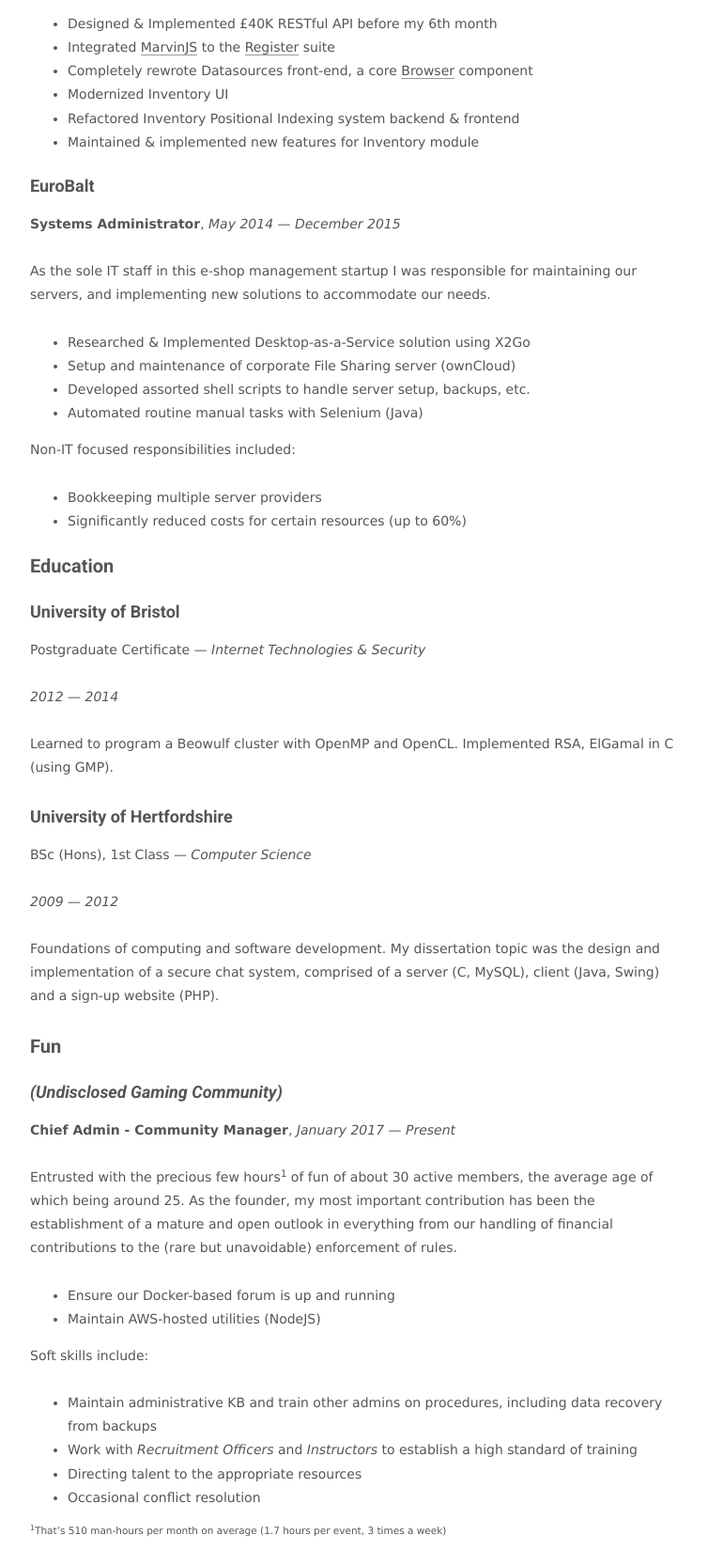
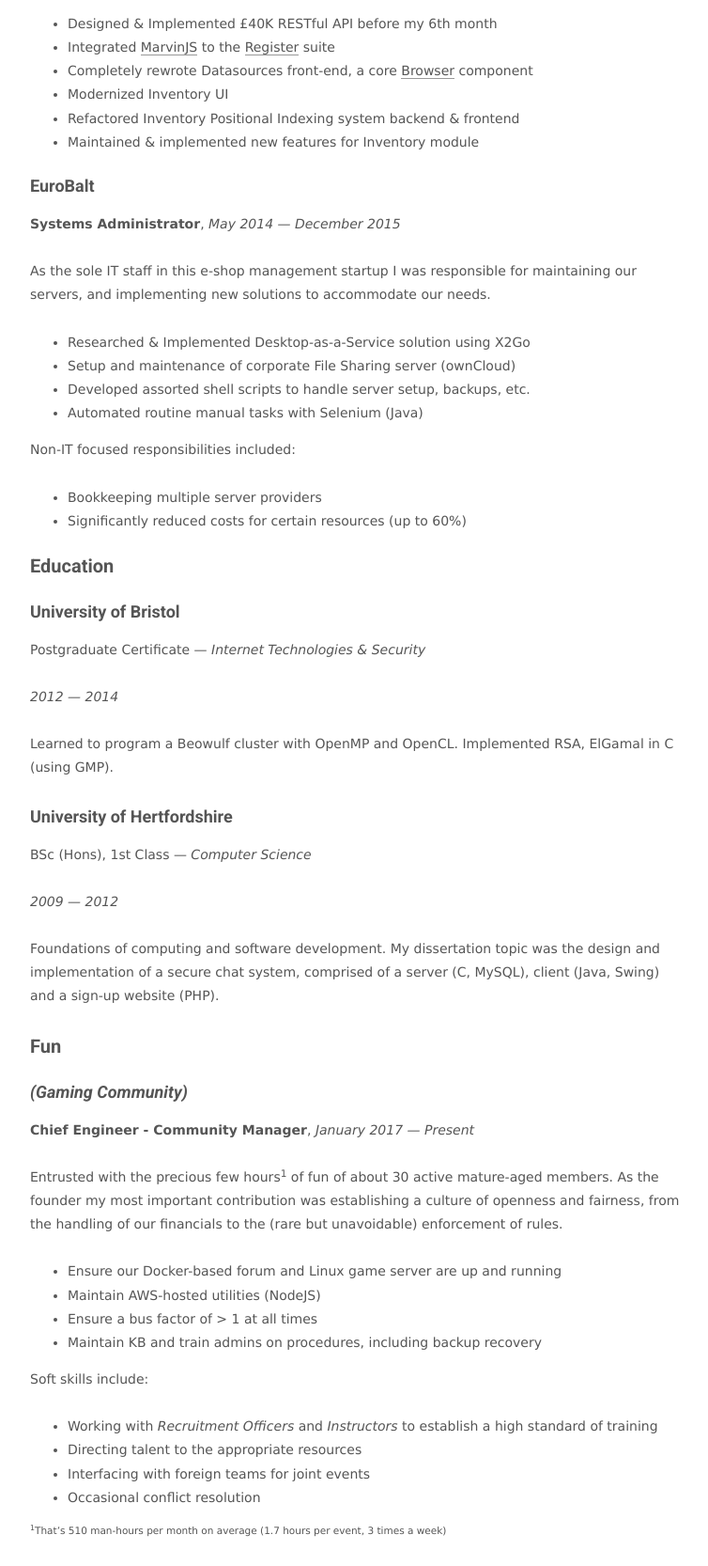
Before and after one commit to aklin/aklin.github.io, a Jekyll site: the page built from cv.md, in a window 1280 px wide, cut to the strip 705-2371 px from the top of the page. Shown: the whole strip at 94% size, without its empty margins (258-1012 px from the left). Built offline with Jekyll 4.4.1, drawn with Linux system fonts in a browser that asks for light colours.

Commit message:
Fix 'Fun' section

```diff
--- a/cv.md
+++ b/cv.md
@@ -65,21 +65,23 @@
 
 ## Fun
 
-### _(Undisclosed Gaming Community)_
+### _(Gaming Community)_
 
-**Chief Admin - Community Manager**, _January 2017 --- Present_
+**Chief Engineer - Community Manager**, _January 2017 --- Present_
 
-Entrusted with the precious few hours<sup>1</sup> of fun of about 30 active members, the average age of which being around 25. As the founder, my most important contribution has been the establishment of a mature
-and open outlook in everything from our handling of financial contributions to the (rare but unavoidable) enforcement of rules.
+Entrusted with the precious few hours<sup>1</sup> of fun of about 30 active mature-aged members. As the founder my most important contribution was establishing a culture of openness and fairness,
+from the handling of our financials to the (rare but unavoidable) enforcement of rules.
 
-* Ensure our Docker-based forum is up and running
+* Ensure our Docker-based forum and Linux game server are up and running
 * Maintain AWS-hosted utilities (NodeJS)
+* Ensure a bus factor of > 1 at all times
+* Maintain KB and train admins on procedures, including backup recovery
 
 Soft skills include:
 
-* Maintain administrative KB and train other admins on procedures, including data recovery from backups
-* Work with _Recruitment Officers_ and _Instructors_ to establish a high standard of training
+* Working with _Recruitment Officers_ and _Instructors_ to establish a high standard of training
 * Directing talent to the appropriate resources
+* Interfacing with foreign teams for joint events
 * Occasional conflict resolution
 
 <sup><sup>1</sup>That's 510 man-hours per month on average (1.7 hours per event, 3 times a week)</sup>
```
